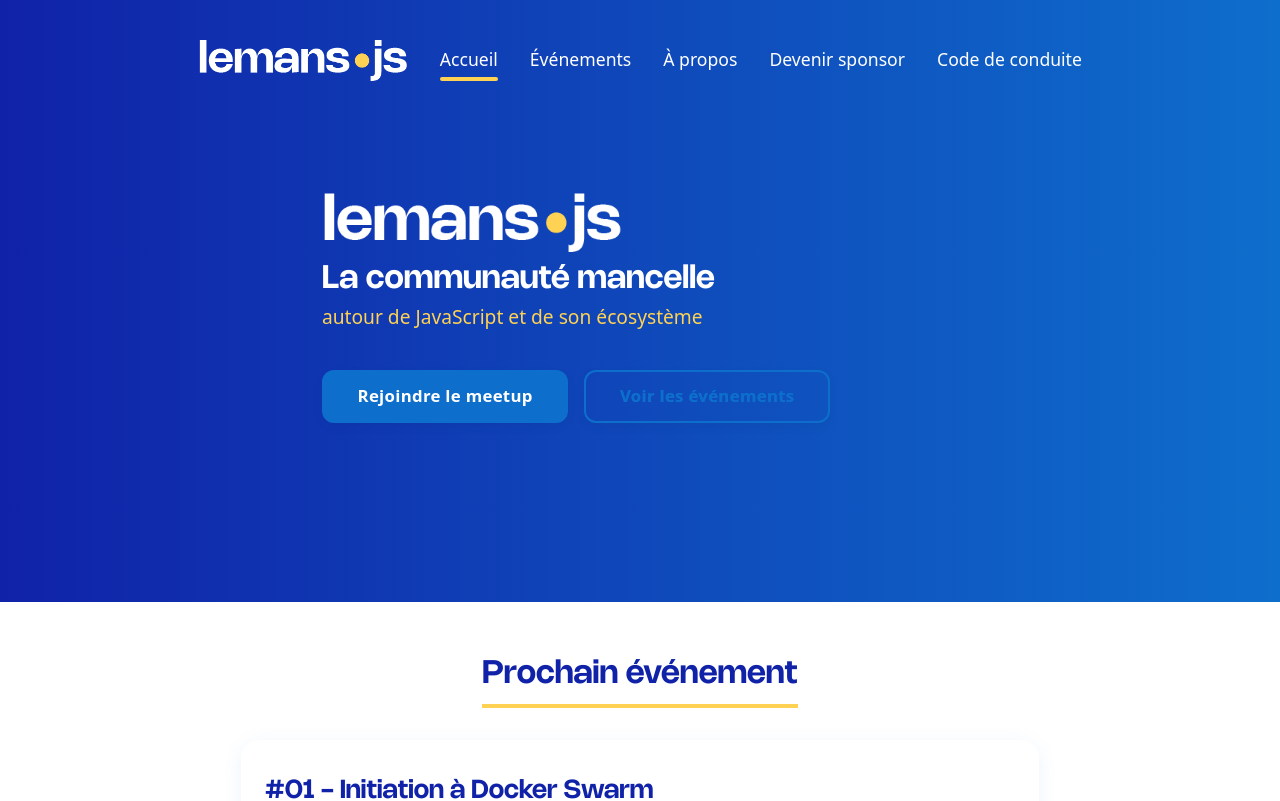
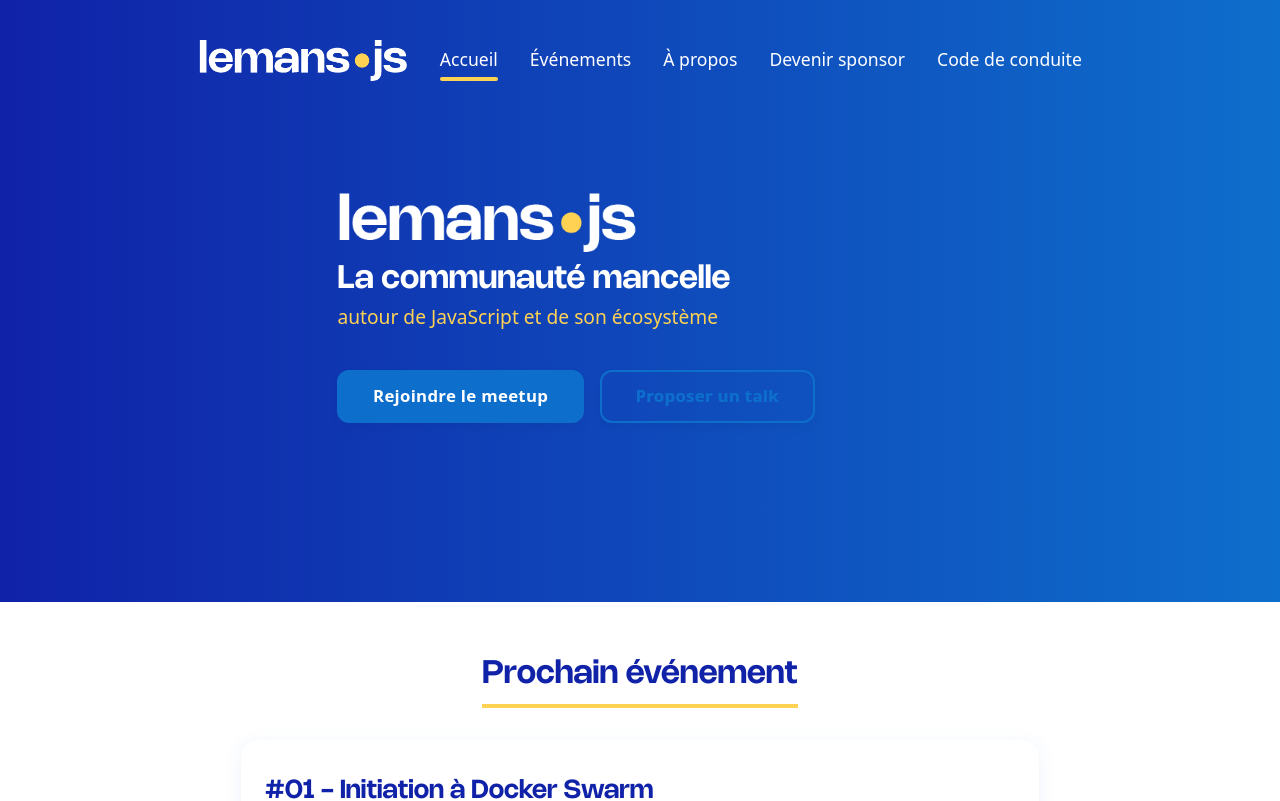
Before and after one commit to LeMansJS/lemansjs.org, a Vue app: page / in a window 1280 px wide. Shown: the top 801 px of the page. Built offline with nearby package versions, Linux system fonts and the light colour scheme.

Commit message:
💬 Change button talk

```diff
--- a/src/components/HomePage.vue
+++ b/src/components/HomePage.vue
@@ -36,7 +36,7 @@
           <p>autour de JavaScript et de son écosystème</p>
           <div class="actions">
             <a href="https://www.meetup.com/fr-FR/lemansjs/" target="_blank" class="btn btn-primary">Rejoindre le meetup</a>
-            <router-link to="/evenements" class="btn btn-secondary">Voir les événements</router-link>
+            <a href="https://github.com/LeMansJS/talks" target="_blank" class="btn btn-secondary">Proposer un talk</a>
           </div>
         </div>
       </div>
```
